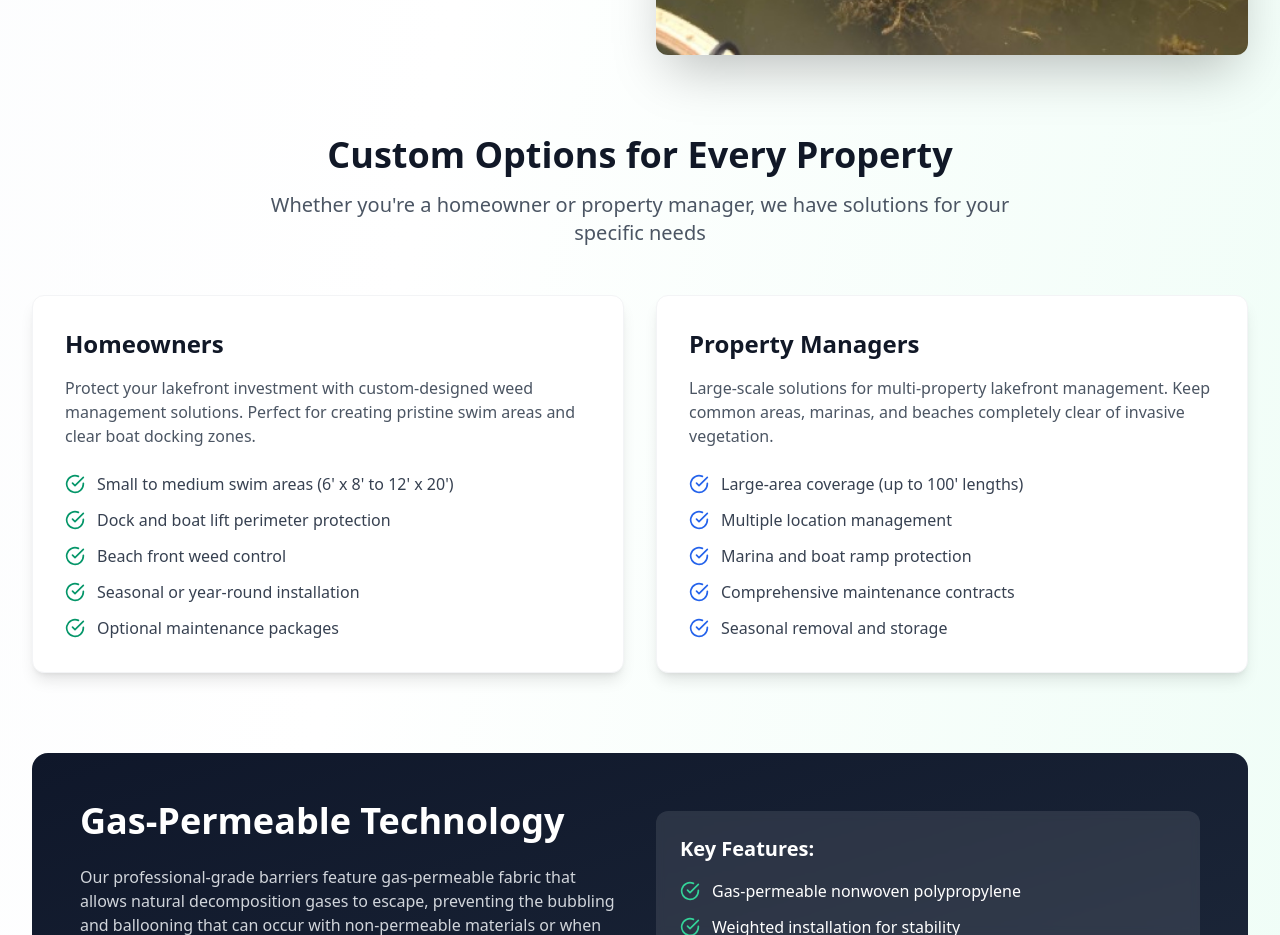
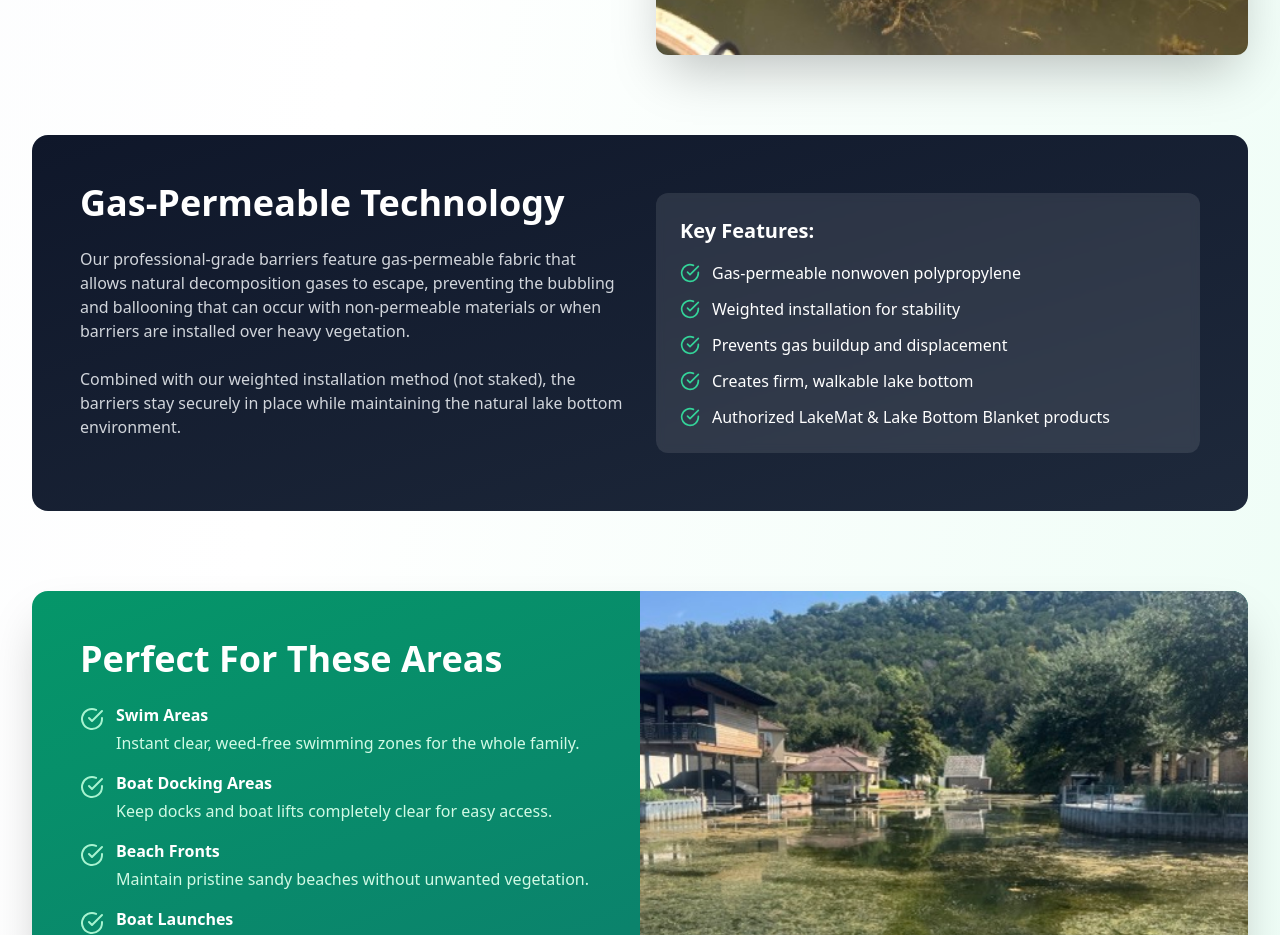
Before and after one commit to captainhomeservices/firstdraftrepository, a React (Vite) app: page /benthic-barriers in a window 1280 px wide. Shown: the part 4460-5395 px from the top of the page. Built offline with nearby package versions, Linux system fonts and the light colour scheme.

Commit message:
Updated BenthicBarriersPage.tsx

```diff
--- a/src/pages/BenthicBarriersPage.tsx
+++ b/src/pages/BenthicBarriersPage.tsx
@@ -345,76 +345,6 @@ const BenthicBarriersPage = () => {
             </div>
           </div>
 
-          <div className="mb-20">
-            <div className="text-center mb-12">
-              <h2 className="text-3xl md:text-4xl font-bold text-gray-900 mb-4">
-                Custom Options for Every Property
-              </h2>
-              <p className="text-xl text-gray-600 max-w-3xl mx-auto">
-                Whether you're a homeowner or property manager, we have solutions for your specific needs
-              </p>
-            </div>
-
-            <div className="grid md:grid-cols-2 gap-8">
-              <div className="bg-white rounded-xl p-8 shadow-lg border border-gray-100">
-                <h3 className="text-2xl font-bold text-gray-900 mb-4">Homeowners</h3>
-                <p className="text-gray-600 mb-6">
-                  Protect your lakefront investment with custom-designed weed management solutions. Perfect for creating pristine swim areas and clear boat docking zones.
-                </p>
-                <ul className="space-y-3">
-                  <li className="flex items-start">
-                    <CheckCircle className="h-5 w-5 text-emerald-600 mr-3 mt-0.5 flex-shrink-0" />
-                    <span className="text-gray-700">Small to medium swim areas (6' x 8' to 12' x 20')</span>
-                  </li>
-                  <li className="flex items-start">
-                    <CheckCircle className="h-5 w-5 text-emerald-600 mr-3 mt-0.5 flex-shrink-0" />
-                    <span className="text-gray-700">Dock and boat lift perimeter protection</span>
-                  </li>
-                  <li className="flex items-start">
-                    <CheckCircle className="h-5 w-5 text-emerald-600 mr-3 mt-0.5 flex-shrink-0" />
-                    <span className="text-gray-700">Beach front weed control</span>
-                  </li>
-                  <li className="flex items-start">
-                    <CheckCircle className="h-5 w-5 text-emerald-600 mr-3 mt-0.5 flex-shrink-0" />
-                    <span className="text-gray-700">Seasonal or year-round installation</span>
-                  </li>
-                  <li className="flex items-start">
-                    <CheckCircle className="h-5 w-5 text-emerald-600 mr-3 mt-0.5 flex-shrink-0" />
-                    <span className="text-gray-700">Optional maintenance packages</span>
-                  </li>
-                </ul>
-              </div>
-
-              <div className="bg-white rounded-xl p-8 shadow-lg border border-gray-100">
-                <h3 className="text-2xl font-bold text-gray-900 mb-4">Property Managers</h3>
-                <p className="text-gray-600 mb-6">
-                  Large-scale solutions for multi-property lakefront management. Keep common areas, marinas, and beaches completely clear of invasive vegetation.
-                </p>
-                <ul className="space-y-3">
-                  <li className="flex items-start">
-                    <CheckCircle className="h-5 w-5 text-blue-600 mr-3 mt-0.5 flex-shrink-0" />
-                    <span className="text-gray-700">Large-area coverage (up to 100' lengths)</span>
-                  </li>
-                  <li className="flex items-start">
-                    <CheckCircle className="h-5 w-5 text-blue-600 mr-3 mt-0.5 flex-shrink-0" />
-                    <span className="text-gray-700">Multiple location management</span>
-                  </li>
-                  <li className="flex items-start">
-                    <CheckCircle className="h-5 w-5 text-blue-600 mr-3 mt-0.5 flex-shrink-0" />
-                    <span className="text-gray-700">Marina and boat ramp protection</span>
-                  </li>
-                  <li className="flex items-start">
-                    <CheckCircle className="h-5 w-5 text-blue-600 mr-3 mt-0.5 flex-shrink-0" />
-                    <span className="text-gray-700">Comprehensive maintenance contracts</span>
-                  </li>
-                  <li className="flex items-start">
-                    <CheckCircle className="h-5 w-5 text-blue-600 mr-3 mt-0.5 flex-shrink-0" />
-                    <span className="text-gray-700">Seasonal removal and storage</span>
-                  </li>
-                </ul>
-              </div>
-            </div>
-          </div>
 
           <div className="mb-20">
             <div className="bg-gradient-to-br from-slate-900 to-slate-800 rounded-2xl p-8 md:p-12 text-white">
```
